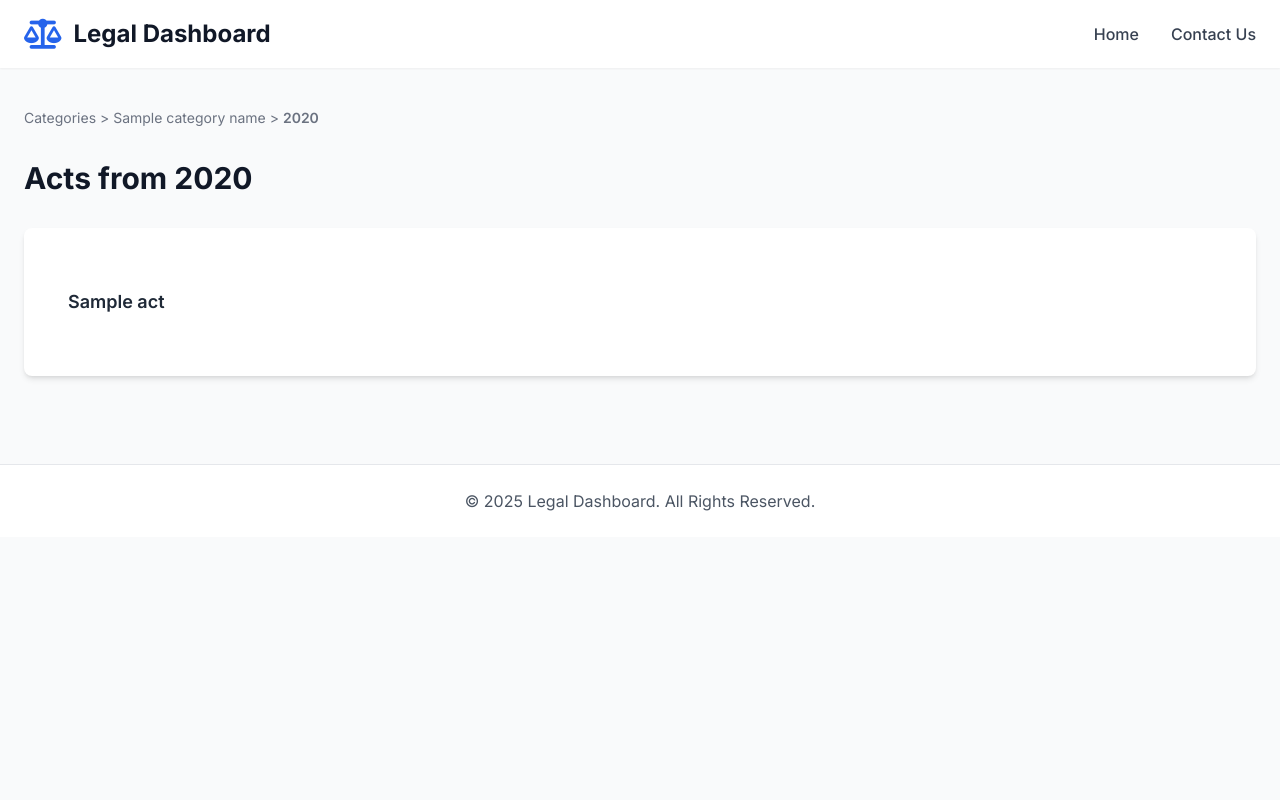
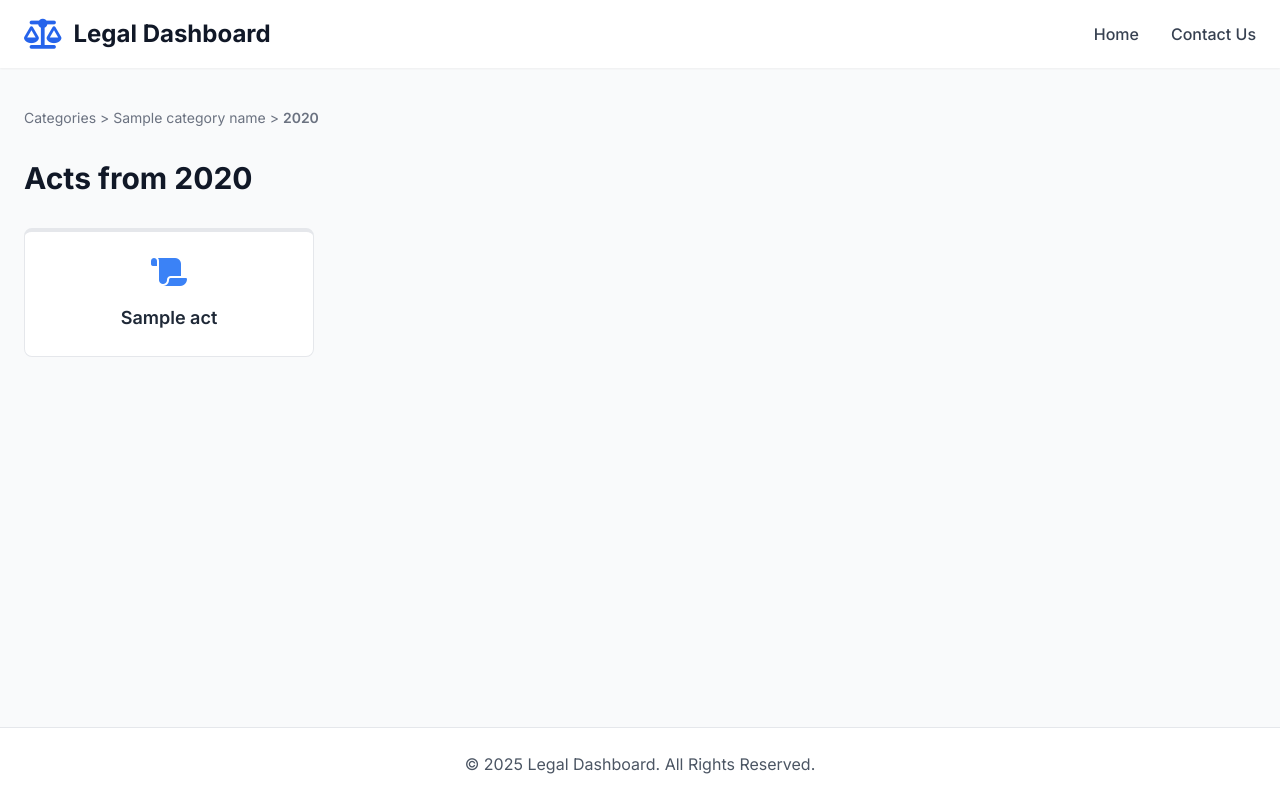
Before and after one commit to Chaitanya-1204/Legal-Dashboard, a Flask app: template app/templates/acts_list.html in a window 1280 px wide. Run offline with Flask 3, Linux system fonts and the light colour scheme; the template is opened without the code that fills it: most values are stand-ins (such as "Sample title", 1, 10 or a date in 2020); some libraries are stand-ins or nearby versions.

Commit message:
Updated UI

```diff
--- a/app/static/style.css
+++ b/app/static/style.css
@@ -285,3 +285,58 @@ body {
 .akn-ref:hover, .act-content a:hover {
     text-decoration: underline;
 }
+
+/* --- STYLES FOR ACTS LIST PAGE --- */
+.act-grid {
+    display: grid;
+    /* Creates a 1-column grid on small screens, and 3 on larger screens */
+    grid-template-columns: repeat(1, 1fr);
+    gap: 1.5rem; /* Space between cards */
+}
+
+/* Medium screens (tablets) */
+@media (min-width: 768px) {
+    .act-grid {
+        grid-template-columns: repeat(2, 1fr);
+    }
+}
+
+/* Large screens (desktops) */
+@media (min-width: 1024px) {
+    .act-grid {
+        grid-template-columns: repeat(4, 1fr);
+    }
+}
+.act-card {
+    display: flex;
+    flex-direction: column;
+    justify-content: center; /* Vertically center content */
+    align-items: center; /* Horizontally center content */
+    background-color: #ffffff;
+    border-radius: 8px;
+    border: 1px solid #e5e7eb;
+    padding: 1.5rem;
+    text-align: center; /* Center the text */
+    color: #374151;
+    text-decoration: none;
+    transition: all 0.2s ease-in-out;
+    border-top: 4px solid #e5e7eb;
+}
+
+.act-card:hover {
+    border-color: #d1d5db;
+    border-top-color: #3b82f6;
+    transform: translateY(-5px);
+    box-shadow: 0 8px 16px rgba(0, 0, 0, 0.07);
+}
+
+/* Style for the new icon */
+.act-card-icon {
+    font-size: 2rem; /* Make the icon larger */
+    color: #3b82f6; /* Blue icon color */
+    margin-bottom: 1rem; /* Space between icon and title */
+}
+
+.act-card .text-lg {
+    color: #1f2937;
+}
--- a/app/templates/acts_list.html
+++ b/app/templates/acts_list.html
@@ -4,7 +4,6 @@
 
 {% block content %}
 <div class="container mx-auto px-4 md:px-6 py-10">
-    <!-- Breadcrumb Navigation -->
     <div class="mb-8 text-sm text-gray-500">
         <a href="{{ url_for('acts.show_categories') }}" class="hover:underline">Categories</a> &gt;
         <a href="{{ url_for('acts.show_years', category_name=category_name) }}" class="hover:underline">{{ category_name }}</a> &gt;
@@ -12,18 +11,19 @@
     </div>
 
     <h1 class="text-3xl font-bold text-gray-900 mb-8">Acts from {{ year }}</h1>
-    <div class="bg-white p-6 md:p-8 rounded-lg shadow-md">
-        <ul class="divide-y divide-gray-200">
-            {% for act in acts %}
-            <li class="py-4">
-                <a href="{{ url_for('acts.view_act', doc_id=act.doc_id) }}" class="block hover:bg-gray-50 p-3 rounded-md transition-colors">
-                    <h2 class="text-lg font-semibold text-gray-800">{{ act.title }}</h2>
-                </a>
-            </li>
-            {% else %}
-            <li class="py-4 text-center text-gray-500">No acts found for this year and category.</li>
-            {% endfor %}
-        </ul>
+
+    <div class="act-grid">
+        {% for act in acts %}
+        <a href="{{ url_for('acts.view_act', doc_id=act.doc_id) }}" class="act-card">
+            <i class="fas fa-scroll act-card-icon"></i>
+            <h2 class="text-lg font-semibold">{{ act.full_title }}</h2>
+        </a>
+        {% else %}
+        <div class="col-span-full text-center bg-white p-10 rounded-lg shadow-md">
+            <h2 class="text-xl font-semibold text-gray-700">No Acts Found</h2>
+            <p class="text-gray-500 mt-2">No acts were found for this year and category.</p>
+        </div>
+        {% endfor %}
     </div>
 </div>
 {% endblock %}
--- a/app/templates/base.html
+++ b/app/templates/base.html
@@ -3,18 +3,14 @@
 <head>
     <meta charset="UTF-8">
     <meta name="viewport" content="width=device-width, initial-scale=1.0">
-    <!-- The title will be dynamically set by each page that extends this template -->
     <title>{% block title %}Legal Dashboard{% endblock %}</title>
     <script src="https://cdn.tailwindcss.com"></script>
     <link href="https://fonts.googleapis.com/css2?family=Inter:wght@400;500;600;700&display=swap" rel="stylesheet">
-    <!-- Font Awesome for icons -->
     <link rel="stylesheet" href="https://cdnjs.cloudflare.com/ajax/libs/font-awesome/6.5.2/css/all.min.css">
-    <!-- Link to your custom CSS file -->
     <link rel="stylesheet" href="{{ url_for('static', filename='style.css') }}">
 </head>
-<body class="bg-gray-50 text-gray-800">
+<body class="bg-gray-50 text-gray-800 flex flex-col min-h-screen">
 
-    <!-- Header and Navbar -->
     <header class="bg-white sticky top-0 z-50 shadow-sm">
         <nav class="container mx-auto px-6 py-4 flex justify-between items-center">
             <a href="{{ url_for('home') }}" class="flex items-center space-x-3">
@@ -28,20 +24,16 @@
         </nav>
     </header>
 
-    <!-- Main Content Block -->
-    <!-- This is where the content of each individual page will be injected. -->
-    <main>
+    <main class="flex-grow">
         {% block content %}{% endblock %}
     </main>
 
-    <!-- Footer -->
     <footer class="bg-white mt-12 border-t">
         <div class="container mx-auto px-6 py-6 text-center text-gray-600">
             &copy; 2025 Legal Dashboard. All Rights Reserved.
         </div>
     </footer>
 
-    <!-- Modal for "Under Construction" message (can be used by any page) -->
     <div id="constructionModal" class="modal">
         <div class="modal-content bg-white p-8 rounded-lg shadow-2xl max-w-sm w-full text-center">
             <h2 class="text-2xl font-bold mb-4">Coming Soon!</h2>
@@ -50,7 +42,6 @@
         </div>
     </div>
 
-    <!-- Any page-specific scripts can be added here -->
     {% block scripts %}{% endblock %}
 </body>
 </html>
```
Also changed, not shown: app/acts/routes.py (+29 -8 lines), app/templates/acts_years.html (+1 -7 lines), app/templates/view_act.html (+1 -6 lines).
